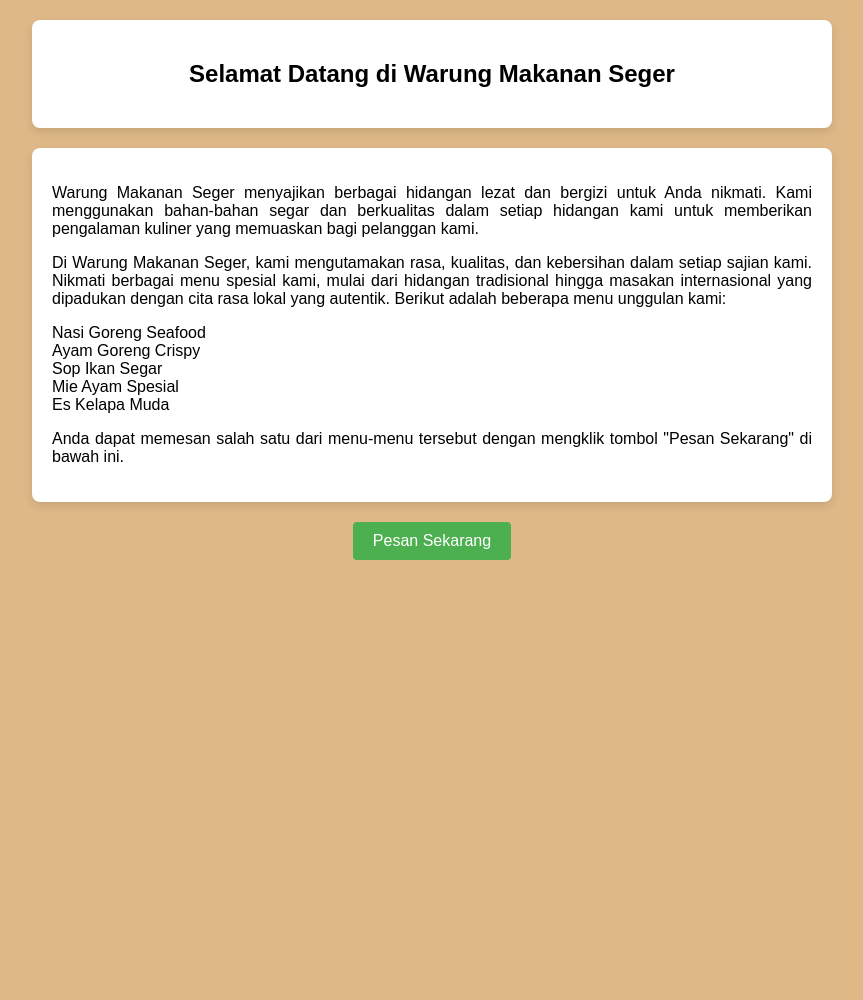
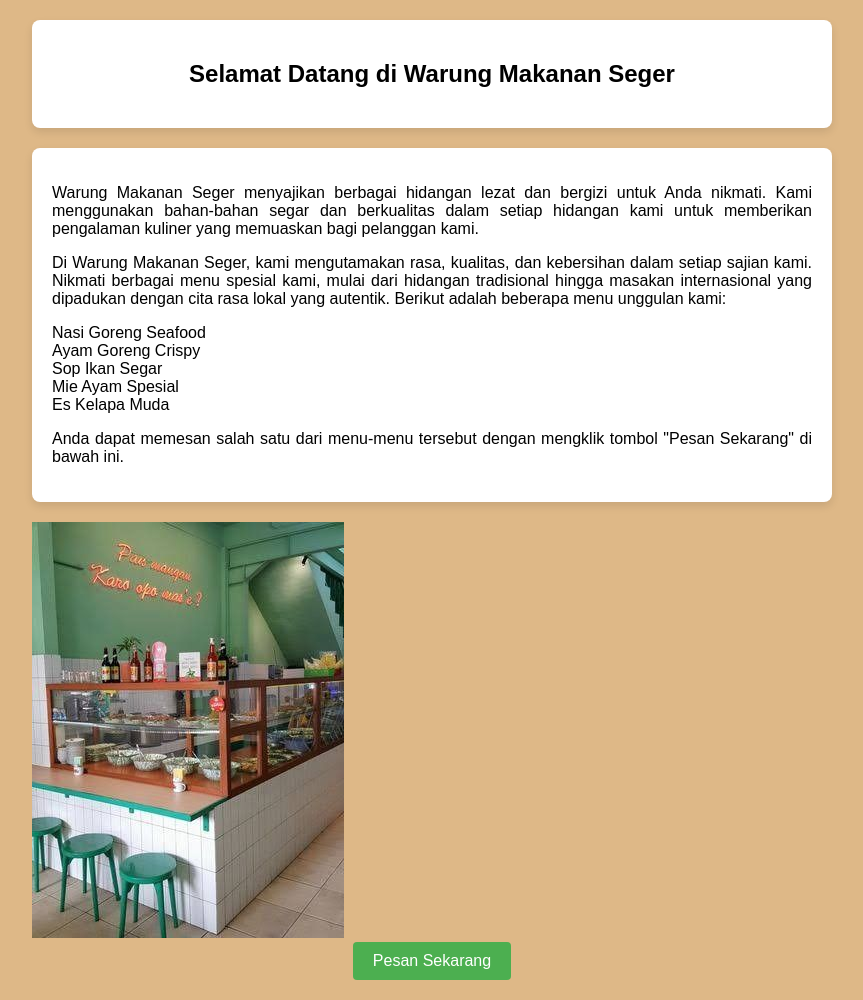
Before and after one commit to anggiaintan/Exercise1_203, a plain HTML site: page index.html in a window 1280 px wide. Shown: the whole page, without its empty margins (208-1071 px from the left). Before the commit the page ends 800 px from the top, so only its background shows below. Drawn offline with Linux system fonts and the light colour scheme.

Commit message:
menambahkan gambar

```diff
--- a/index.html
+++ b/index.html
@@ -23,6 +23,7 @@
       </ul>
       <p>Anda dapat memesan salah satu dari menu-menu tersebut dengan mengklik tombol "Pesan Sekarang" di bawah ini.</p>
     </div>
+    <img src="warung.jpg" alt="Gambar Makanan" class="food-image">
     <button class="pesan-button" onclick="showAlert()">Pesan Sekarang</button>
   </div>
 
```
Also changed, not shown: warung.jpg (added).
